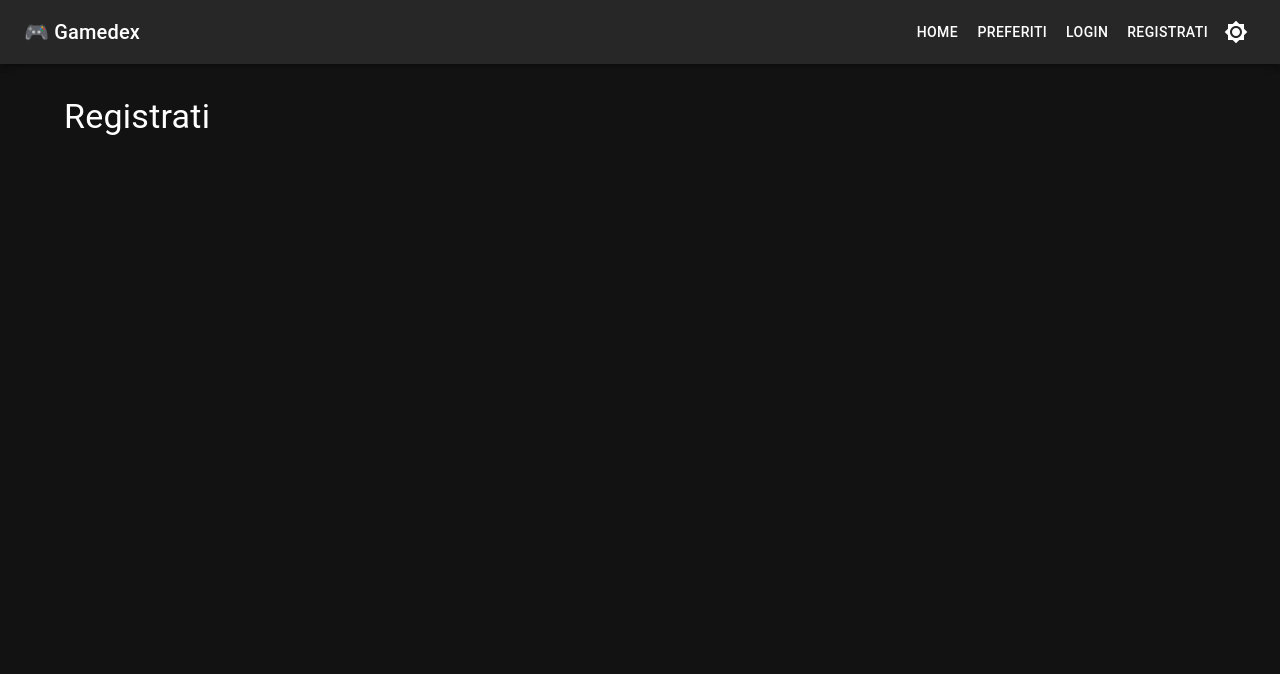
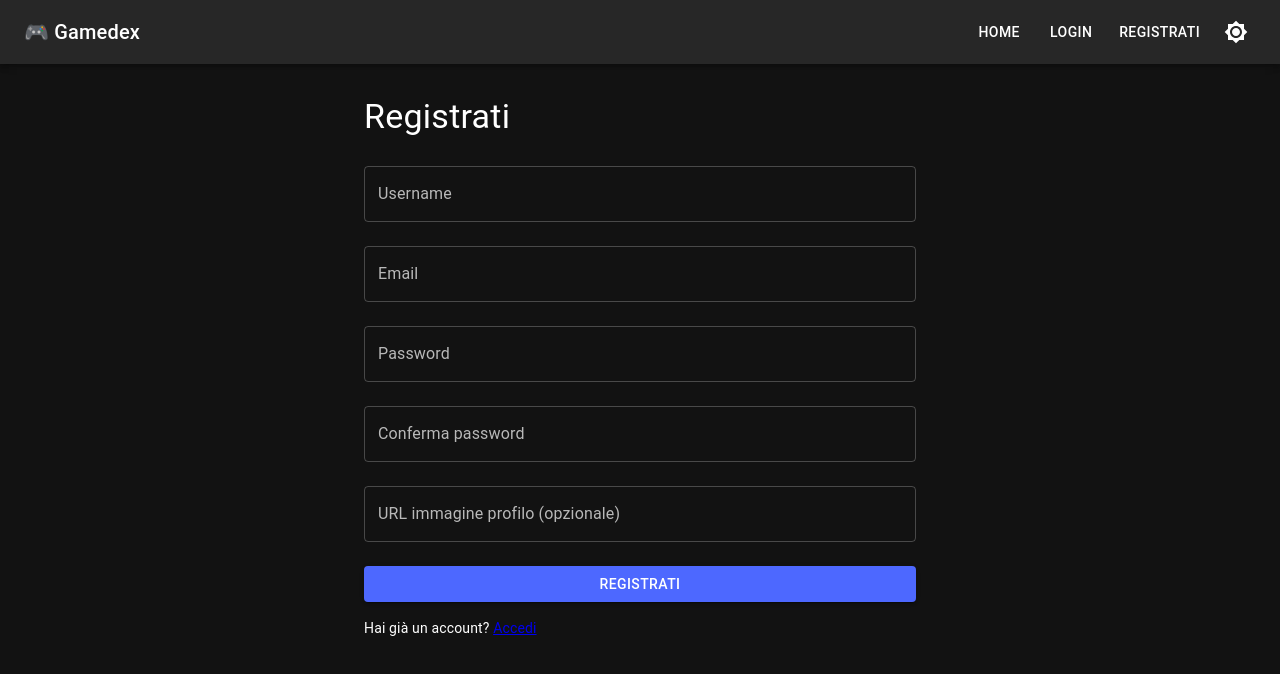
Before and after one commit to Barbagallo2296/Gamedex, a React (Vite) app: page /register in a window 1280 px wide. Shown: the top 674 px of the page. Built offline with nearby package versions, Linux system fonts and the light colour scheme; no server answers.

Commit message:
feat: add registration form with react-hook-form validation

```diff
--- a/src/components/Navbar.jsx
+++ b/src/components/Navbar.jsx
@@ -1,15 +1,31 @@
-import { useContext } from 'react'
-import { AppBar, Toolbar, Typography, Button, Box, IconButton } from '@mui/material'
+import { useContext, useState } from 'react'
+import {
+  AppBar, Toolbar, Typography, Button, Box, IconButton,
+  Avatar, Menu, MenuItem, ListItemIcon, Divider,
+} from '@mui/material'
 import Brightness4Icon from '@mui/icons-material/Brightness4'
 import Brightness7Icon from '@mui/icons-material/Brightness7'
+import LogoutIcon from '@mui/icons-material/Logout'
+import { Link } from 'react-router'
 import { ThemeModeContext } from '../context/ThemeContext.jsx'
-import { Link } from 'react-router'
-
+import { AuthContext } from '../context/AuthContext.jsx'
 
 function Navbar() {
   const { mode, toggleMode } = useContext(ThemeModeContext)
+  const { user, logout } = useContext(AuthContext)
 
-return (
+  const [anchorEl, setAnchorEl] = useState(null)
+  const menuOpen = Boolean(anchorEl)
+
+  const handleOpenMenu = (event) => setAnchorEl(event.currentTarget)
+  const handleCloseMenu = () => setAnchorEl(null)
+
+  const handleLogout = () => {
+    handleCloseMenu()
+    logout()
+  }
+
+  return (
     <AppBar position="static">
       <Toolbar>
         <Typography
@@ -20,11 +36,47 @@ return (
         >
           🎮 Gamedex
         </Typography>
-        <Box sx={{ display: 'flex', alignItems: 'center' }}>
+
+        <Box sx={{ display: 'flex', alignItems: 'center', gap: 1 }}>
           <Button color="inherit" component={Link} to="/">Home</Button>
-          <Button color="inherit" component={Link} to="/favorites">Preferiti</Button>
-          <Button color="inherit" component={Link} to="/login">Login</Button>
-          <Button color="inherit" component={Link} to="/register">Registrati</Button>
+
+
+          {user ? (
+            <>
+              <Button color="inherit" component={Link} to="/favorites">Preferiti</Button>
+
+              <IconButton onClick={handleOpenMenu} sx={{ p: 0, ml: 1 }}>
+                <Avatar sx={{ bgcolor: 'secondary.main', width: 36, height: 36 }}>
+                  {user.username.charAt(0).toUpperCase()}
+                </Avatar>
+              </IconButton>
+
+              <Menu
+                anchorEl={anchorEl}
+                open={menuOpen}
+                onClose={handleCloseMenu}
+                anchorOrigin={{ vertical: 'bottom', horizontal: 'right' }}
+                transformOrigin={{ vertical: 'top', horizontal: 'right' }}
+              >
+                <MenuItem disabled>
+                  <Typography variant="body2">Ciao, {user.username}</Typography>
+                </MenuItem>
+                <Divider />
+                <MenuItem onClick={handleLogout}>
+                  <ListItemIcon>
+                    <LogoutIcon fontSize="small" />
+                  </ListItemIcon>
+                  Logout
+                </MenuItem>
+              </Menu>
+            </>
+          ) : (
+            <>
+              <Button color="inherit" component={Link} to="/login">Login</Button>
+              <Button color="inherit" component={Link} to="/register">Registrati</Button>
+            </>
+          )}
+
           <IconButton color="inherit" onClick={toggleMode}>
             {mode === 'dark' ? <Brightness7Icon /> : <Brightness4Icon />}
           </IconButton>
--- /dev/null
+++ b/src/context/AuthContext.jsx
@@ -0,0 +1,57 @@
+import { createContext, useState, useEffect } from 'react'
+
+// scatola globale
+export const AuthContext = createContext()
+
+export function AuthProvider({ children }) {
+  const [user, setUser] = useState(() => {
+    const saved = localStorage.getItem('currentUser')
+    return saved ? JSON.parse(saved) : null
+  })
+
+  useEffect(() => {
+    if (user) {
+      localStorage.setItem('currentUser', JSON.stringify(user))
+    } else {
+      localStorage.removeItem('currentUser')
+    }
+  }, [user])
+
+  const register = ({ username, email, password }) => {
+    const users = JSON.parse(localStorage.getItem('users') || '[]')
+
+    const exists = users.some((u) => u.email === email)
+    if (exists) {
+      return { success: false, message: 'Email già registrata' }
+    }
+
+    const newUser = { username, email, password }
+    users.push(newUser)
+    localStorage.setItem('users', JSON.stringify(users))
+    return { success: true }
+  }
+
+  const login = ({ email, password }) => {
+    const users = JSON.parse(localStorage.getItem('users') || '[]')
+    const found = users.find(
+      (u) => u.email === email && u.password === password
+    )
+
+    if (!found) {
+      return { success: false, message: 'Credenziali errate' }
+    }
+
+    setUser({ username: found.username, email: found.email })
+    return { success: true }
+  }
+
+  const logout = () => {
+    setUser(null)
+  }
+
+  return (
+    <AuthContext.Provider value={{ user, register, login, logout }}>
+      {children}
+    </AuthContext.Provider>
+  )
+}
--- a/src/context/ThemeContext.jsx
+++ b/src/context/ThemeContext.jsx
@@ -10,7 +10,6 @@ export function ThemeModeProvider({ children }) {
         return localStorage.getItem('themeMode') || 'dark'
     })
 
-    // useeffect si aggiorna ad ogni cambio di mode
     useEffect(() => {
         localStorage.setItem('themeMode', mode)
     }, [mode])
@@ -26,7 +25,7 @@ export function ThemeModeProvider({ children }) {
             createTheme({
                 palette: {
                     mode,
-                    primary: { main: '#7c4dff' },
+                    primary: { main: '#4d68ff' },
                     secondary: { main: '#00e5ff' },
                 },
             }),
@@ -34,7 +33,7 @@ export function ThemeModeProvider({ children }) {
     )
 
     return (
-                                     // questo va nella navbar
+        // questo va nella navbar
         <ThemeModeContext.Provider value={{ mode, toggleMode }}>
             <ThemeProvider theme={theme}>
                 <CssBaseline />
--- a/src/main.jsx
+++ b/src/main.jsx
@@ -3,14 +3,17 @@ import { createRoot } from 'react-dom/client'
 import { BrowserRouter } from 'react-router'
 import { ThemeModeProvider } from './context/ThemeContext.jsx'
 import App from './App.jsx'
+import { AuthProvider } from './context/AuthContext.jsx'
 
 
 createRoot(document.getElementById('root')).render(
   <StrictMode>
     <ThemeModeProvider>
-      <BrowserRouter>
-        <App />
-      </BrowserRouter>
+      <AuthProvider>
+        <BrowserRouter>
+          <App />
+        </BrowserRouter>
+      </AuthProvider>
     </ThemeModeProvider>
   </StrictMode>,
 )
--- a/src/pages/Register.jsx
+++ b/src/pages/Register.jsx
@@ -1,9 +1,129 @@
-import { Container, Typography } from '@mui/material'
+import { useContext, useState } from 'react'
+import { useForm } from 'react-hook-form'
+import { useNavigate, Link } from 'react-router'
+import { Container, Box, TextField, Button, Typography, Alert,} from '@mui/material'
+import { AuthContext } from '../context/AuthContext.jsx'
 
 function Register() {
+  const { register: registerUser } = useContext(AuthContext)
+  const navigate = useNavigate()
+  const [serverError, setServerError] = useState('')
+
+  const {
+    register,
+    handleSubmit,
+    watch,
+    formState: { errors },
+  } = useForm()
+
+  const password = watch('password')
+
+  const onSubmit = (data) => {
+    setServerError('')
+    const result = registerUser({
+      username: data.username,
+      email: data.email,
+      password: data.password,
+      avatar: data.avatar,
+    })
+
+    if (result.success) {
+      navigate('/login')
+    } else {
+      setServerError(result.message)
+    }
+  }
+
   return (
-    <Container sx={{ mt: 4 }}>
-      <Typography variant="h4">Registrati</Typography>
+    <Container maxWidth="sm" sx={{ mt: 4 }}>
+      <Typography variant="h4" gutterBottom>
+        Registrati
+      </Typography>
+
+      {serverError && <Alert severity="error" sx={{ mb: 2 }}>{serverError}</Alert>}
+
+      <Box component="form" onSubmit={handleSubmit(onSubmit)} noValidate>
+        <TextField
+          fullWidth
+          label="Username"
+          margin="normal"
+          {...register('username', {
+            required: 'Lo username è obbligatorio',
+            minLength: { value: 3, message: 'Minimo 3 caratteri' },
+          })}
+          error={!!errors.username}
+          helperText={errors.username?.message}
+        />
+
+        <TextField
+          fullWidth
+          label="Email"
+          margin="normal"
+          {...register('email', {
+            required: "L'email è obbligatoria",
+            pattern: {
+              value: /^[^\s@]+@[^\s@]+\.[^\s@]+$/,
+              message: 'Formato email non valido',
+            },
+          })}
+          error={!!errors.email}
+          helperText={errors.email?.message}
+        />
+
+        <TextField
+          fullWidth
+          type="password"
+          label="Password"
+          margin="normal"
+          {...register('password', {
+            required: 'La password è obbligatoria',
+            minLength: { value: 8, message: 'Minimo 8 caratteri' },
+            pattern: {
+              value: /^(?=.*[A-Z])(?=.*\d).+$/,
+              message: 'Serve almeno 1 maiuscola e 1 numero',
+            },
+          })}
+          error={!!errors.password}
+          helperText={errors.password?.message}
+        />
+
+        <TextField
+          fullWidth
+          type="password"
+          label="Conferma password"
+          margin="normal"
+          {...register('confirmPassword', {
+            required: 'Conferma la password',
+            validate: (value) =>
+              value === password || 'Le password non coincidono',
+          })}
+          error={!!errors.confirmPassword}
+          helperText={errors.confirmPassword?.message}
+        />
+
+        <TextField
+          fullWidth
+          label="URL immagine profilo (opzionale)"
+          margin="normal"
+          {...register('avatar', {
+            pattern: {
+              value: /^https?:\/\/.+/,
+              message: 'Deve essere un URL valido (http/https)',
+            },
+          })}
+          error={!!errors.avatar}
+          helperText={errors.avatar?.message}
+        />
+
+        <Button type="submit" variant="contained" fullWidth sx={{ mt: 2 }}>
+          Registrati
+        </Button>
+
+        <Typography variant="body2" sx={{ mt: 2 }}>
+          Hai già un account?{' '}
+          <Link to="/login">Accedi</Link>
+        </Typography>
+      </Box>
     </Container>
   )
 }
```
